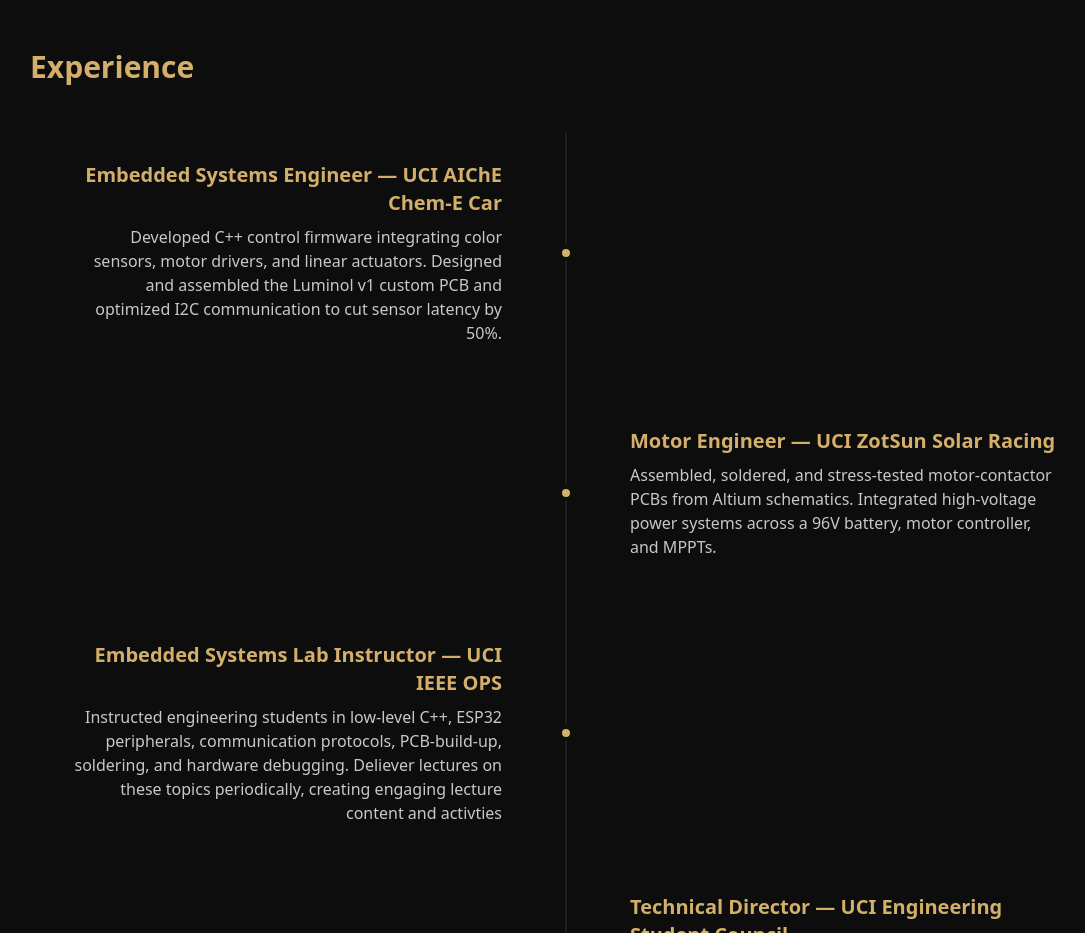
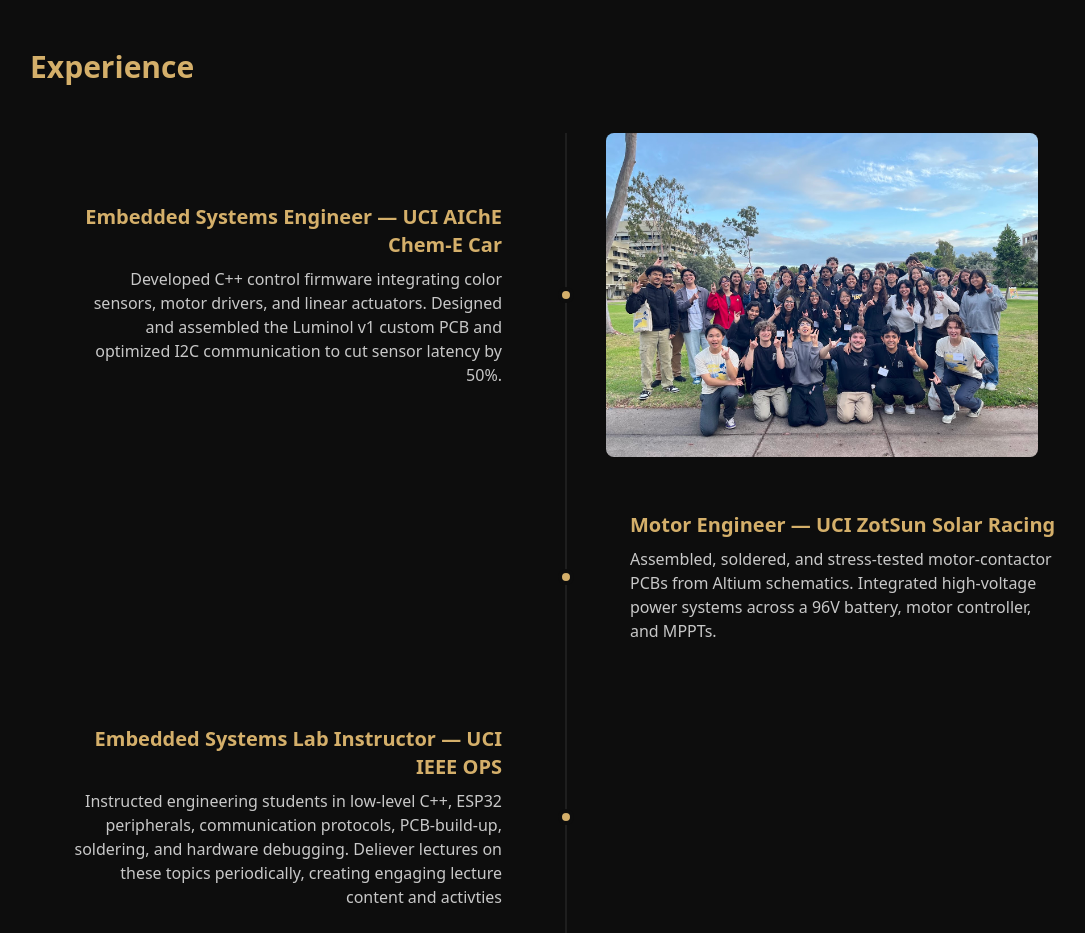
Before and after one commit to bobbybendola/bobbybendola.github.io, a React (Vite) app: page / in a window 1280 px wide. Shown: the part 1360-2293 px from the top of the page, without its empty margins (74-1159 px from the left). Built offline with nearby package versions, Linux system fonts and the light colour scheme; the HTML template or start-up script is replaced by a standard one.

Commit message:
image to render on the left of experience

```diff
--- a/src/components/ui/MissionCell.tsx
+++ b/src/components/ui/MissionCell.tsx
@@ -16,11 +16,14 @@
       {/* Left side */}
       <div
         className={`px-6 md:px-10 ${
-          isLeft ? "pr-10 text-right md:pr-16" : "invisible"
+          isLeft
+            ? "pr-10 text-right md:pr-16"
+            : "pl-10 text-left md:pl-16"
         }`}
       >
-        {isLeft && (
+        {isLeft ? (
           <>
+            {/* Experience content */}
             <h3 className="text-lg font-bold text-text-primary md:text-xl">
               {mission.title}
             </h3>
@@ -29,17 +32,29 @@
               {mission.description}
             </p>
           </>
+        ) : (
+          /* Image for right-side experience */
+          mission.image && (
+            <img
+              src={mission.image}
+              alt={mission.title}
+              className="w-full rounded-lg object-cover"
+            />
+          )
         )}
       </div>
 
       {/* Right side */}
       <div
         className={`px-6 md:px-10 ${
-          !isLeft ? "pl-10 text-left md:pl-16" : "invisible"
+          !isLeft
+            ? "pl-10 text-left md:pl-16"
+            : "pr-10 text-right md:pr-16"
         }`}
       >
-        {!isLeft && (
+        {!isLeft ? (
           <>
+            {/* Experience content */}
             <h3 className="text-lg font-bold text-text-primary md:text-xl">
               {mission.title}
             </h3>
@@ -48,6 +63,15 @@
               {mission.description}
             </p>
           </>
+        ) : (
+          /* Image for left-side experience */
+          mission.image && (
+            <img
+              src={mission.image}
+              alt={mission.title}
+              className="w-full rounded-lg object-cover"
+            />
+          )
         )}
       </div>
     </div>
```
